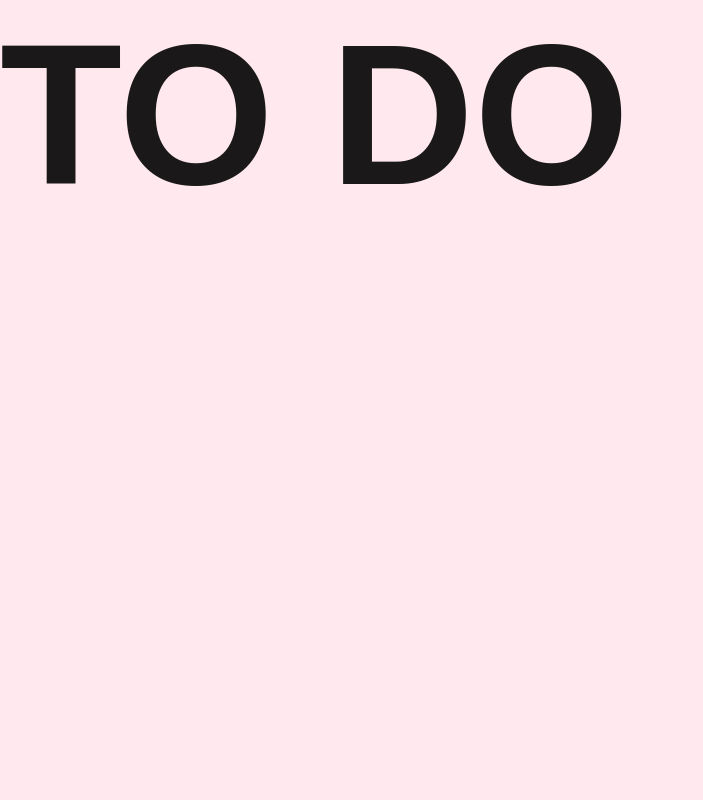
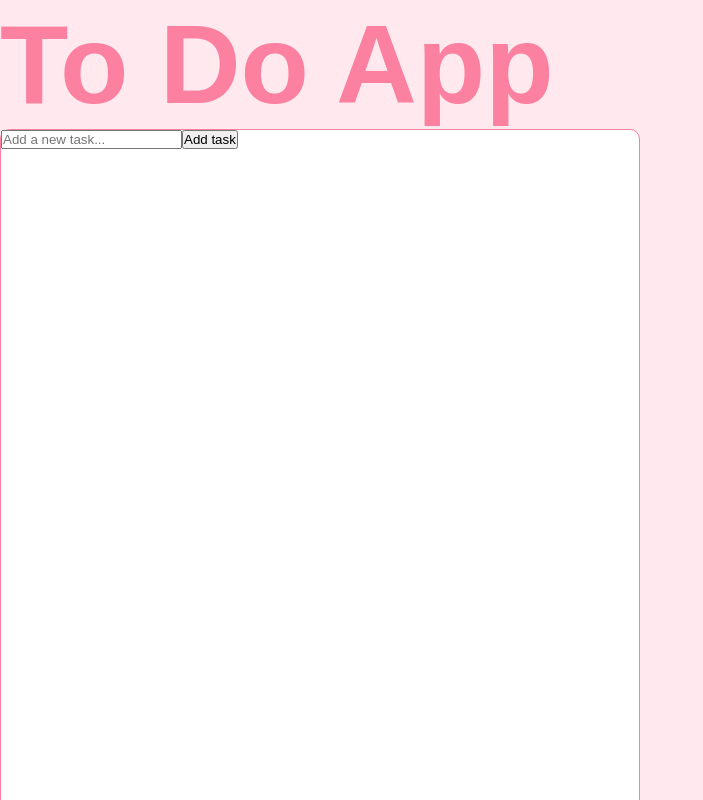
Before and after one commit to skarolinax/react-app, a React (Vite) app: page / in a window 1280 px wide. Shown: the top 800 px of the page, without its empty margins (0-703 px from the left). Built offline with nearby package versions, Linux system fonts and the light colour scheme.

Commit message:
To do add task functionality added

```diff
--- a/src/App.jsx
+++ b/src/App.jsx
@@ -1,7 +1,39 @@
 import './styles/App.scss'
+import { useState } from 'react'
 
 function App() {
-  return <h1>TO DO</h1>
+
+  const [input, setInput] = useState('');
+  const [tasks, setTasks] = useState([]);
+
+  function addTask() {
+    if (input.trim() === '') return; // prevent adding empty tasks
+    setTasks([...tasks, input]);
+    setInput(''); // clear input field after adding
+  }
+
+  return (
+    <div className="todo-app">
+      <h1>To Do App</h1>
+
+      <div id="todo-container">
+        <div id="input-container">
+          <input
+            type="text"
+            value={input}
+            onChange={(e) => setInput(e.target.value)}  // update state on typing
+            id="todo-input" placeholder="Add a new task..." />
+          <button id="add-button" onClick={addTask}>Add task</button>
+        </div>
+
+        <ul id="todo-list">
+          {tasks.map((task, index) => (
+            <li key={index}>{task}</li>
+          ))}
+        </ul>
+      </div>
+    </div>
+  )
 }
 
 export default App
--- a/src/styles/App.css
+++ b/src/styles/App.css
@@ -1,3 +1,12 @@
 h1 {
-  font-size: 200px;
+  font-size: 7rem;
+  color: #FC809F;
+}
+
+#todo-container {
+  background-color: white;
+  border-radius: 10px;
+  border: 1px solid #FC809F;
+  width: 50%;
+  height: 1000px;
 }/*# sourceMappingURL=App.css.map */
--- a/src/styles/App.scss
+++ b/src/styles/App.scss
@@ -1,3 +1,14 @@
+@use "variables" as *;
+
 h1 {
-    font-size: 200px;
+    font-size: 7rem;
+    color: $dark-pink;
 }
+
+#todo-container {
+    background-color: white;
+    border-radius: 10px;
+    border:1px solid $dark-pink;
+    width: 50%;
+    height: 1000px;
+}
```
Also changed, not shown: 1 other file (tests, documents, lock files or other folders).
